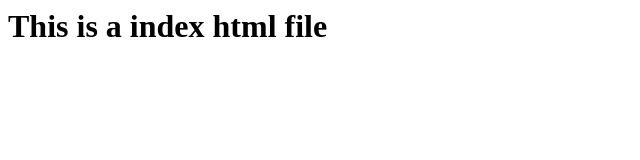
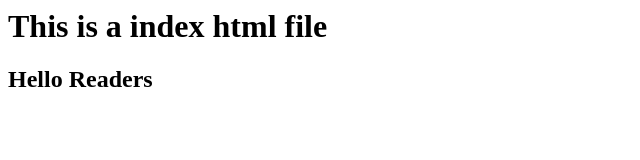
Before and after one commit to Mrunmay1312/Devops, a plain HTML site: page index.html in a window 1280 px wide. Shown: the whole page, without its empty margins (0-640 px from the left). Drawn offline with Linux system fonts and the light colour scheme.

Commit message:
index.html changes

```diff
--- a/index.html
+++ b/index.html
@@ -1 +1,2 @@
 <h1> This is a index html file</h1>
+<h2> Hello Readers </h2>
```
